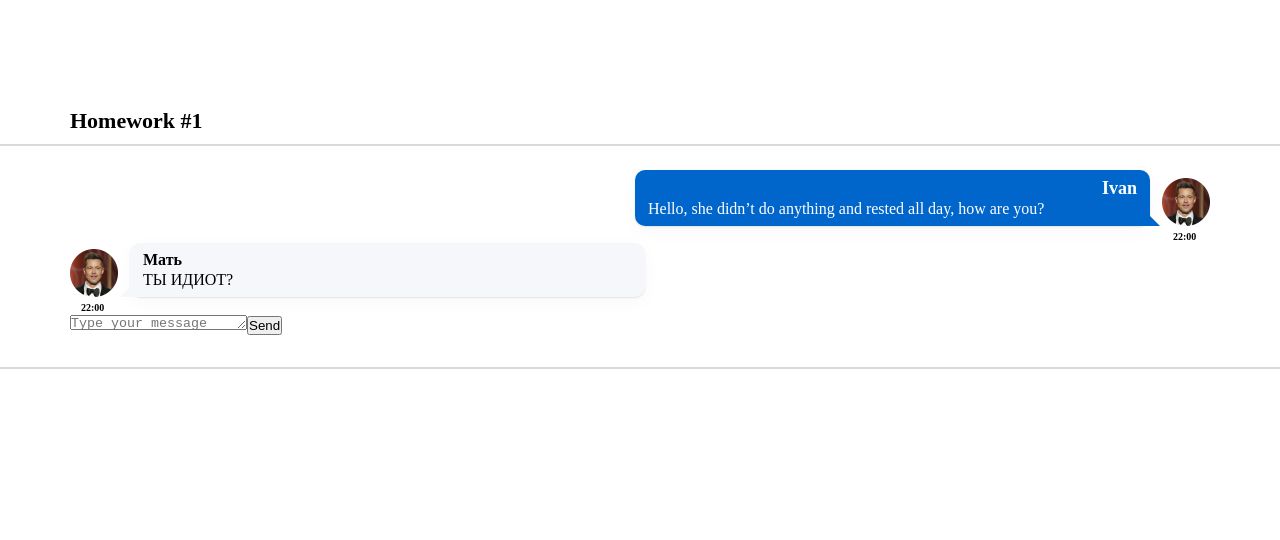
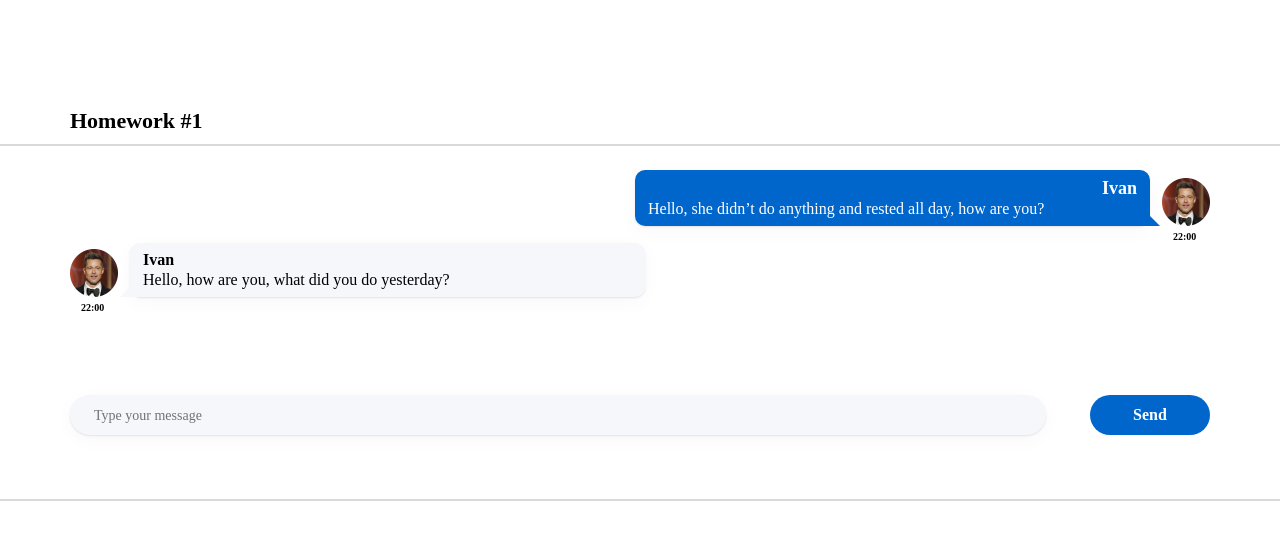
Before and after one commit to Pikadorius/HW-Monday, a React (Create React App) app: page / in a window 1280 px wide. Shown: the top 540 px of the page. Built offline with nearby package versions, Linux system fonts and the light colour scheme.

Commit message:
some css magic

```diff
--- a/src/s2-homeworks/hw01/HW1.tsx
+++ b/src/s2-homeworks/hw01/HW1.tsx
@@ -42,10 +42,10 @@ export const friendMessage0: MessageType = {
     id: 100,
     user: {
         avatar: avatar, // можно менять
-        name: 'Мать', // можно менять
+        name: 'Ivan', // можно менять
     },
     message: {
-        text: 'ТЫ ИДИОТ? ', // можно менять
+        text: 'Hello, how are you, what did you do yesterday?', // можно менять
         time: '22:00', // можно менять
     },
 }
--- a/src/s2-homeworks/hw01/message-sender/MessageSender.module.css
+++ b/src/s2-homeworks/hw01/message-sender/MessageSender.module.css
@@ -1,18 +1,60 @@
 .sendForm {
-
+    display: flex;
+    margin: 81px 0 32px 0;
+    justify-content: space-between;
 }
 
 .textarea {
+    background: #F5F7FB;
+    box-shadow: 0px 5px 20px rgba(29, 33, 38, 0.03), 0px 1px 2px rgba(29, 33, 38, 0.1);
+    border-radius: 20px;
+    border: none;
+    overflow: hidden;
+    resize: none;
+    width: 976px;
+    min-height: 40px;
+    outline: none;
+    padding-top: 12px;
+    padding-bottom: 11px;
+    padding-left: 24px;
+}
 
+.textarea::placeholder {
+    font-family: 'Montserrat';
+    font-style: normal;
+    font-weight: 400;
+    font-size: 14px;
+    line-height: 17px;
+    /* identical to box height */
+
+    color: rgba(0, 0, 0, 0.6);
+
+    opacity: 0.9;
 }
 
 .button {
+    width: 120px;
+    height: 40px;
+    background: #0066CC;
+    border-radius: 20px;
+    border: none;
+
+    font-family: 'Montserrat';
+    font-style: normal;
+    font-weight: 600;
+    font-size: 16px;
+    line-height: 20px;
+    /* identical to box height */
+
+
+    color: #FFFFFF;
 
 }
 
 .button:hover {
 
 }
+
 .button:active {
 
 }
--- a/src/s2-homeworks/hw01/message/Message.module.css
+++ b/src/s2-homeworks/hw01/message/Message.module.css
@@ -55,6 +55,7 @@
     font-size: 16px;
     line-height: 20px;
     /* identical to box height */
+    white-space: pre-wrap;
 
 
     color: #FFFFFF;
```
